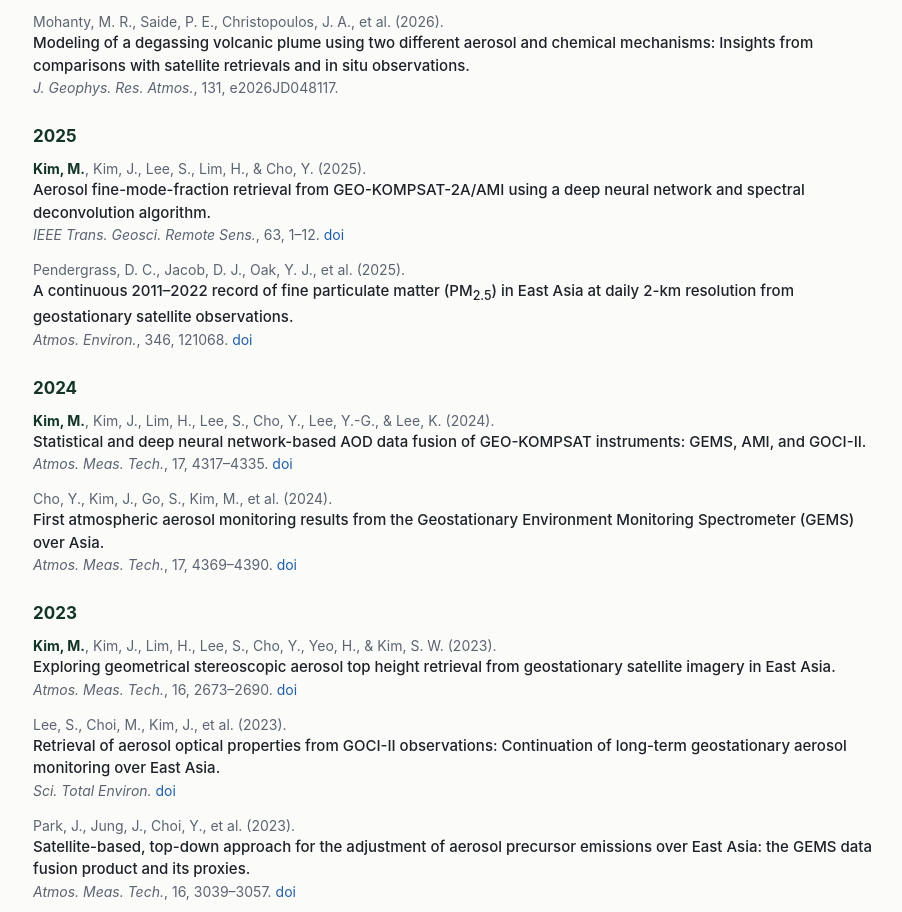
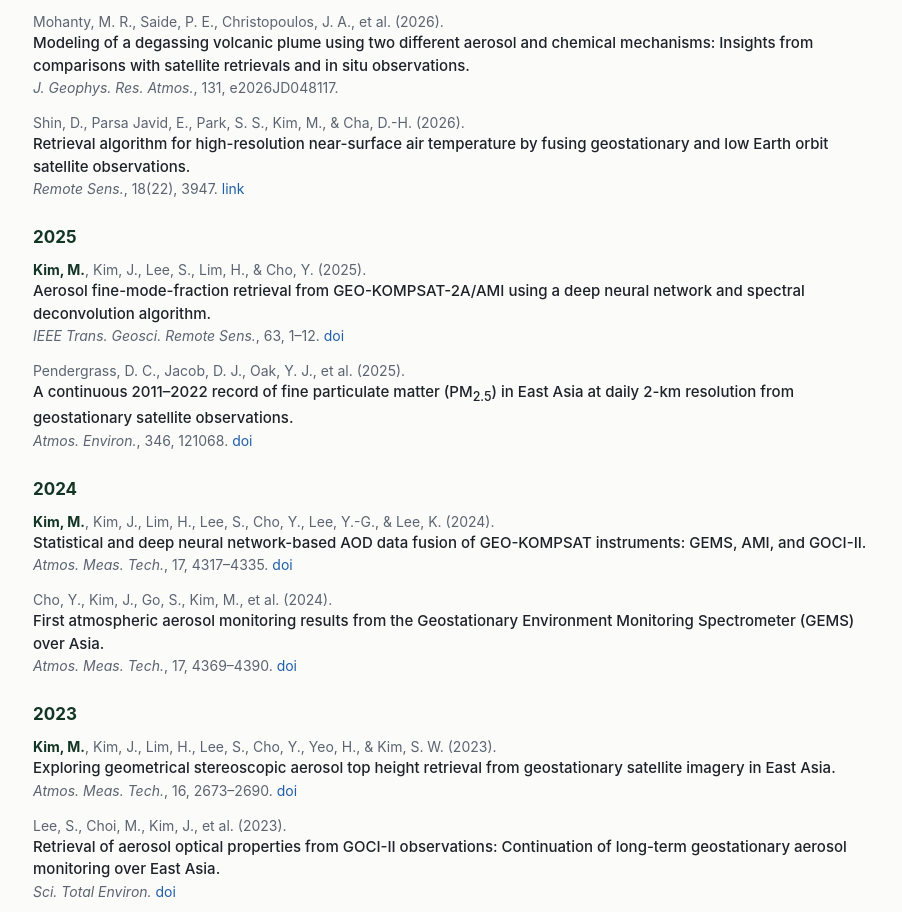
Before and after one commit to KIMminseok-github/KIMminseok-github.github.io, a plain HTML site: page index.html in a window 1280 px wide. Shown: the part 2831-3743 px from the top of the page, without its empty margins (187-1089 px from the left). Drawn offline with Linux system fonts and the light colour scheme.

Commit message:
Add Shin et al. (2026) Remote Sensing paper
Co-Authored-By: Claude Opus 5.5 <noreply@anthropic.com>

```diff
--- a/index.html
+++ b/index.html
@@ -162,6 +162,9 @@
         <li><span class="au">Mohanty, M. R., Saide, P. E., Christopoulos, J. A., et al. (2026).</span>
           <span class="ti">Modeling of a degassing volcanic plume using two different aerosol and chemical mechanisms: Insights from comparisons with satellite retrievals and in situ observations.</span>
           <span class="jo"><i>J. Geophys. Res. Atmos.</i>, 131, e2026JD048117.</span></li>
+        <li><span class="au">Shin, D., Parsa Javid, E., Park, S. S., Kim, M., &amp; Cha, D.-H. (2026).</span>
+          <span class="ti">Retrieval algorithm for high-resolution near-surface air temperature by fusing geostationary and low Earth orbit satellite observations.</span>
+          <span class="jo"><i>Remote Sens.</i>, 18(22), 3947. <a href="https://www.mdpi.com/2072-4292/18/22/3947">link</a></span></li>
       </ul>
 
       <h3>2025</h3>
```
